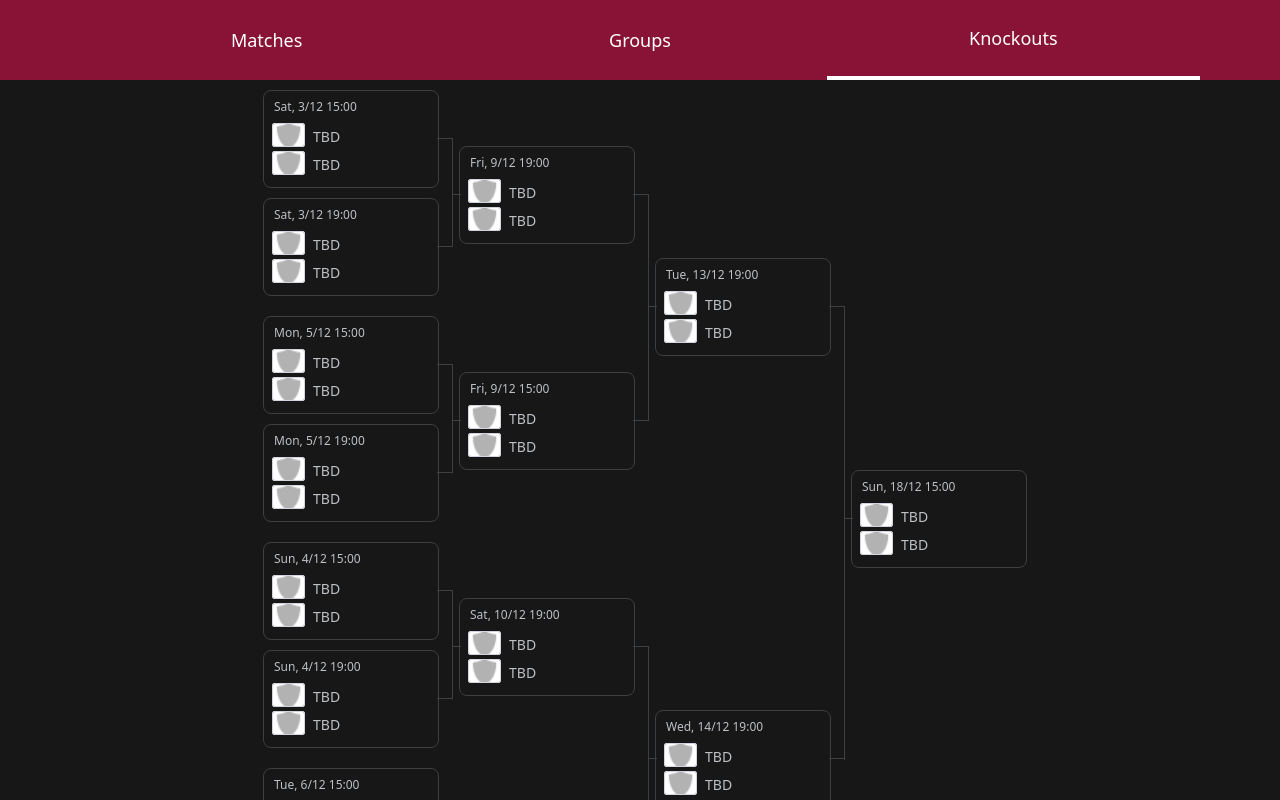
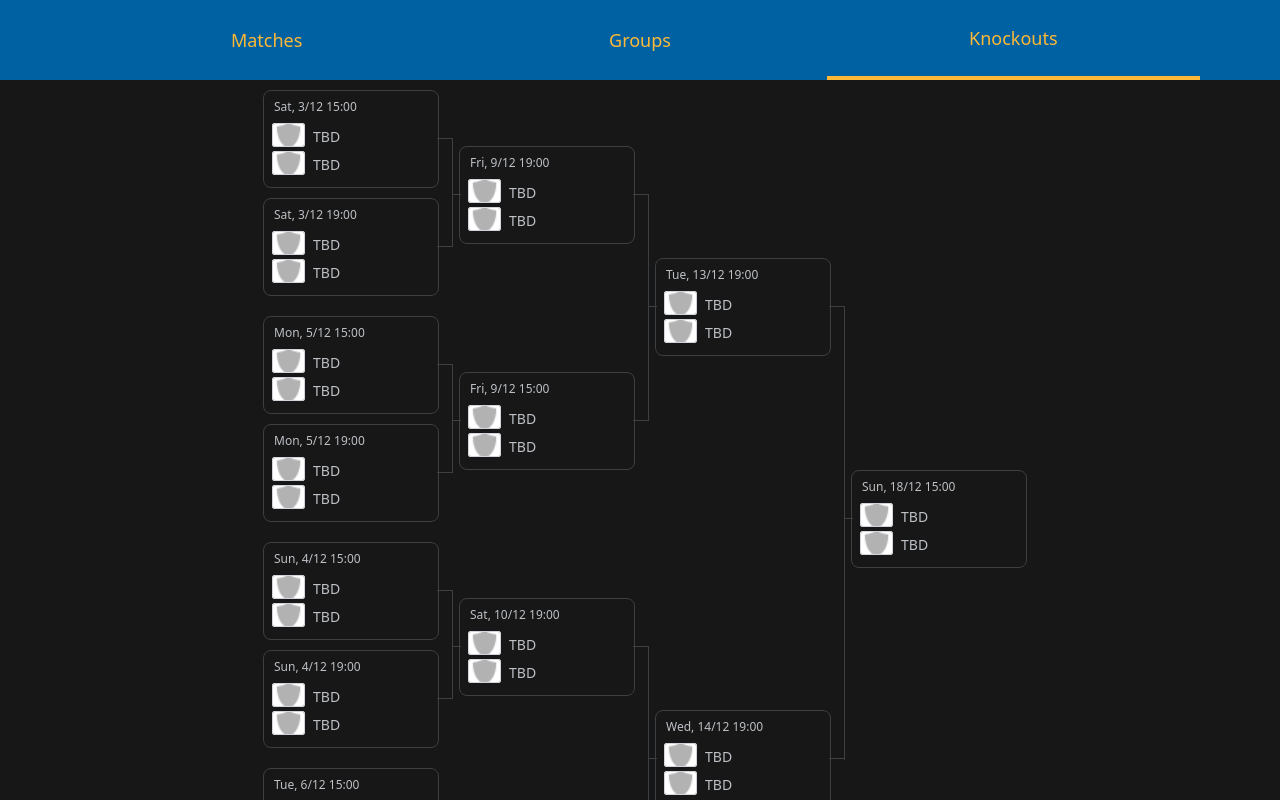
Before and after one commit to erikbg7/world-cup-microapp, a Next.js app: page /knockout in a window 1280 px wide. Built offline with nearby package versions, Linux system fonts and the light colour scheme.

Commit message:
change colors

```diff
--- a/src/components/NavBar.tsx
+++ b/src/components/NavBar.tsx
@@ -16,7 +16,7 @@ const SECTIONS: ISection[] = [
 
 const NavBar = () => {
   return (
-    <nav className="top-0 left-0 right-0 z-10 bg-rose-900">
+    <nav className="top-0 left-0 right-0 z-10 bg-[#0061a2]">
       <ul className="flex justify-center h-20 sm:px-20">
         {SECTIONS.map((section) => (
           <NavBarItem key={section.id} {...section} />
@@ -31,13 +31,13 @@ const NavBarItem: React.FC<ISection> = (props) => {
   const isActive = router.pathname === props.path;
 
   return (
-    <li className="flex flex-1 text-lg">
+    <li className="flex flex-1 text-lg text-[#FDB936]">
       <Link
         href={props.path}
         className={clsx(
           'flex justify-center items-center',
           'w-full h-full hover:bg-gray-200/20',
-          isActive && 'border-b-4 border-white'
+          isActive && 'border-b-4 border-[#FDB936]'
         )}
       >
         {props.name}
```
